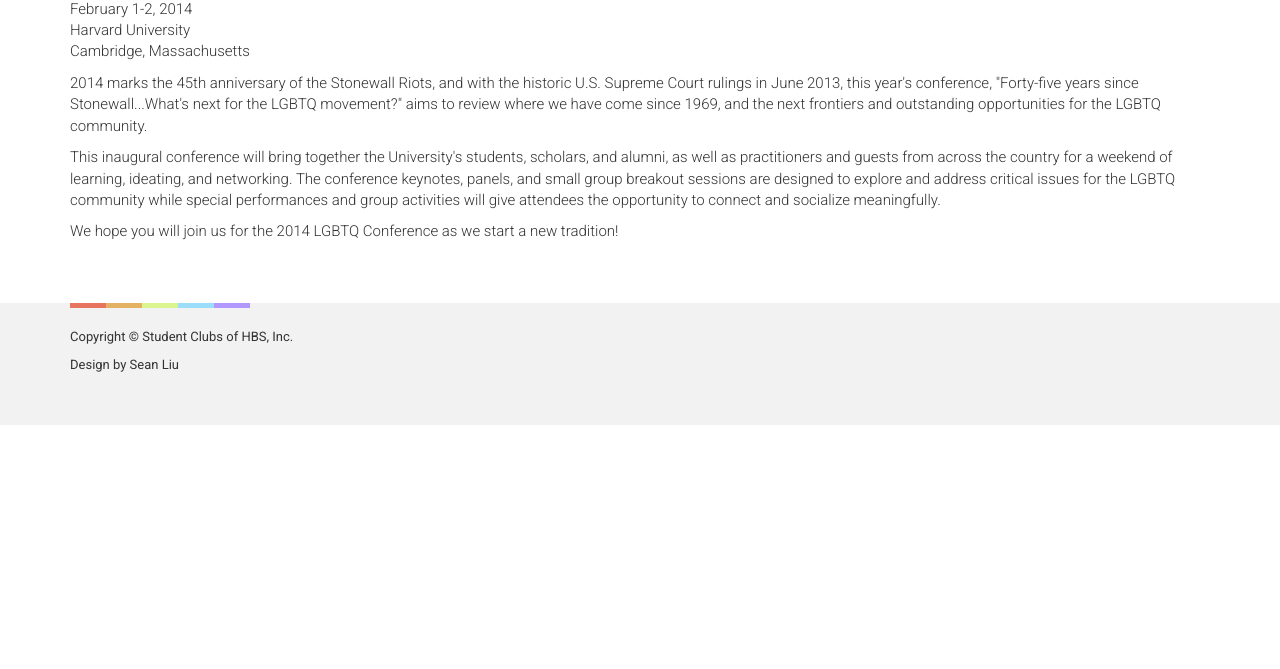
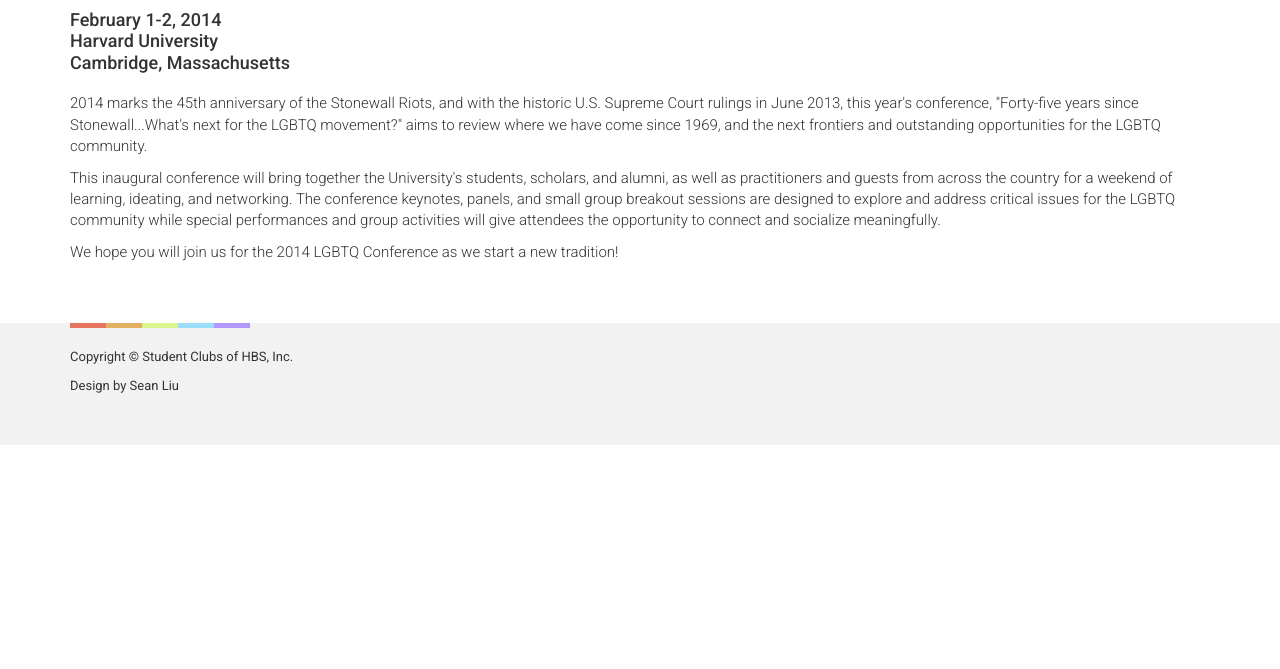
Before and after one commit to seanyliu/outlaw, a website: page about.html in a window 1280 px wide. Shown: the part 131-800 px from the top of the page. Drawn offline with Linux system fonts and the light colour scheme.

Commit message:
Updated the styling on about page

```diff
--- a/about.html
+++ b/about.html
@@ -49,11 +49,11 @@
 
 <div class="container" id="main">
   <h1>About the 2014 Conference</h1>
-  <p>
+  <h2>
     February 1-2, 2014<br />
     Harvard University<br />
     Cambridge, Massachusetts<br />
-  </p>
+  </h2>
   <p>
   2014 marks the 45th anniversary of the Stonewall Riots, and with the historic U.S. Supreme Court rulings in June 2013, this year's conference, "Forty-five
 years since Stonewall...What's next for the LGBTQ movement?" aims to review where we have come since 1969, and the next frontiers and outstanding opportunities for the LGBTQ community.
--- a/css/main.css
+++ b/css/main.css
@@ -16,6 +16,12 @@
 
 #main h1 {
   color: #666;
+}
+
+#main h2 {
+  font-size: 18px;
+  line-height: 1.2;
+  margin-bottom: 20px;
 }
 
 .navbar {
```
